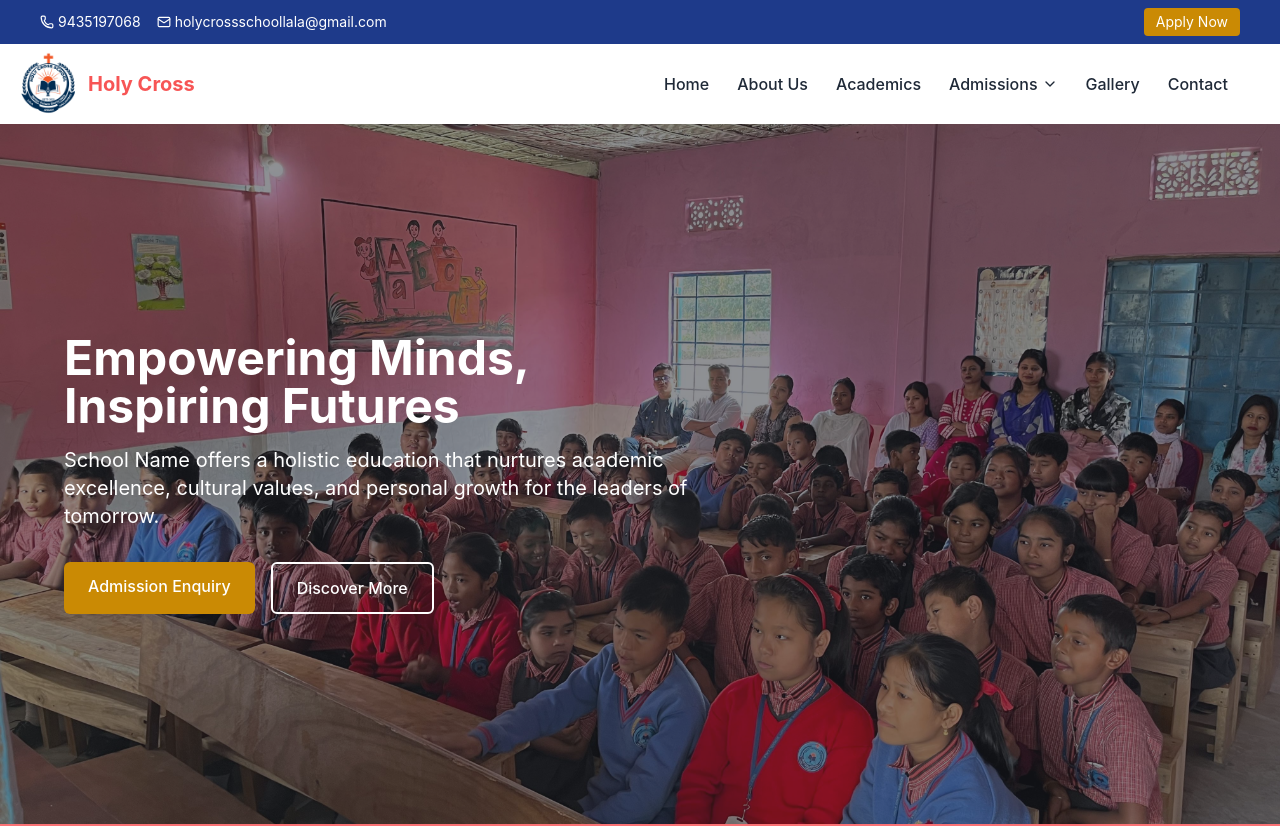
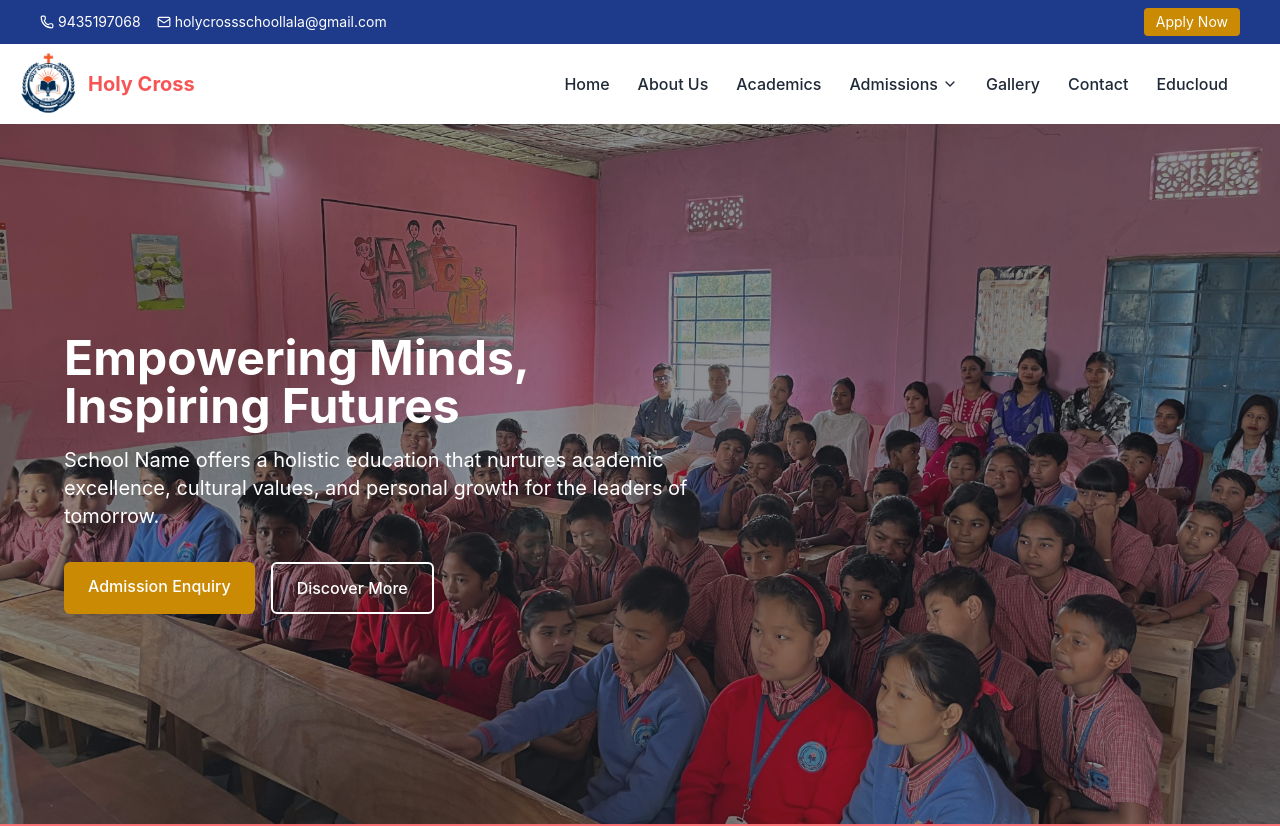
Before and after one commit to abhijitCleanCode/holy-cross, a React (Vite) app: page / in a window 1280 px wide. Shown: the top 826 px of the page. Built offline with nearby package versions, Linux system fonts and the light colour scheme.

Commit message:
Update Navbar.jsx

```diff
--- a/src/components/layout/Navbar.jsx
+++ b/src/components/layout/Navbar.jsx
@@ -1,6 +1,7 @@
 import React from "react";
 import NavItem from "../ui/NavItem";
 import NavDropdown from "../ui/NavDropdown";
+import { Link } from "react-router-dom";
 
 const Navbar = () => {
   const navLinks = [
@@ -43,6 +44,15 @@
             )}
           </li>
         ))}
+        <li>
+          <Link
+            to="https://holycross-beta.vercel.app/"
+            className="px-3 py-2 text-gray-800 hover:text-blue-800 font-medium relative group transition-colors duration-200"
+          >
+            Educloud
+            <span className="absolute bottom-0 left-0 w-0 h-0.5 bg-blue-800 group-hover:w-full transition-all duration-300"></span>
+          </Link>
+        </li>
       </ul>
     </nav>
   );
```
